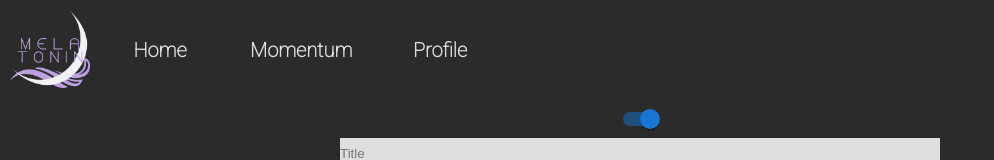
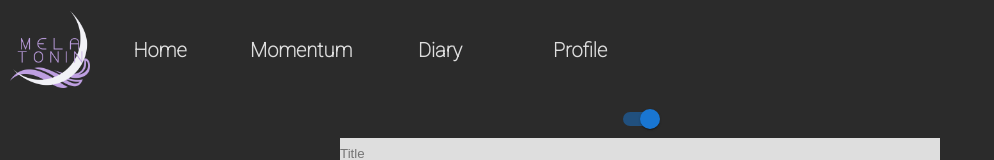
Before and after one commit to MELATONIN99/Melatonin, a React (Create React App) app: page /diary in a window 1280 px wide. Shown: the top 160 px of the page, without its empty margins (0-994 px from the left). Built offline with nearby package versions, Linux system fonts and the light colour scheme; no server answers; the database is empty; sample sign-in values are in the browser's storage; the HTML template or start-up script is replaced by a standard one.

Commit message:
fix. 로그아웃 시 비로그인 상태로 메인 페이지로 이동되는 버그 수정

```diff
--- a/src/component/Navigation.js
+++ b/src/component/Navigation.js
@@ -1,12 +1,21 @@
-import { Link } from 'react-router-dom'
+import { Link, useNavigate } from 'react-router-dom'
 import { MainLogo, Menu, Nav } from './ComponentStyle'
+import { auth } from '../firebase/firebase';
+import { useEffect } from 'react';
 
 
 const logoimg = "MELATONINLOGO.png";
 
 
 export default function Navigation() {
-    return(
+  const navigate = useNavigate();
+  const user = auth.currentUser
+  useEffect(() => {
+    if(user === null){
+        navigate("/login")
+    }
+  },{})
+return(
 
 <Nav>
   <MainLogo>
@@ -17,15 +26,19 @@ export default function Navigation() {
 
       <Menu>
         <Link className="nav-link" to="/">Home</Link>
-        </Menu>
+      </Menu>
 
       <Menu>
         <Link className="nav-link" to="/momentum">Momentum</Link>
-        </Menu>
+      </Menu>
+
+      <Menu>
+        <Link className="nav-link" to="/diary">Diary</Link>
+      </Menu>
 
       <Menu>
         <Link className="nav-link" to="/profile">Profile</Link>
-        </Menu>
+      </Menu>
 </Nav>
     )
 }
```
